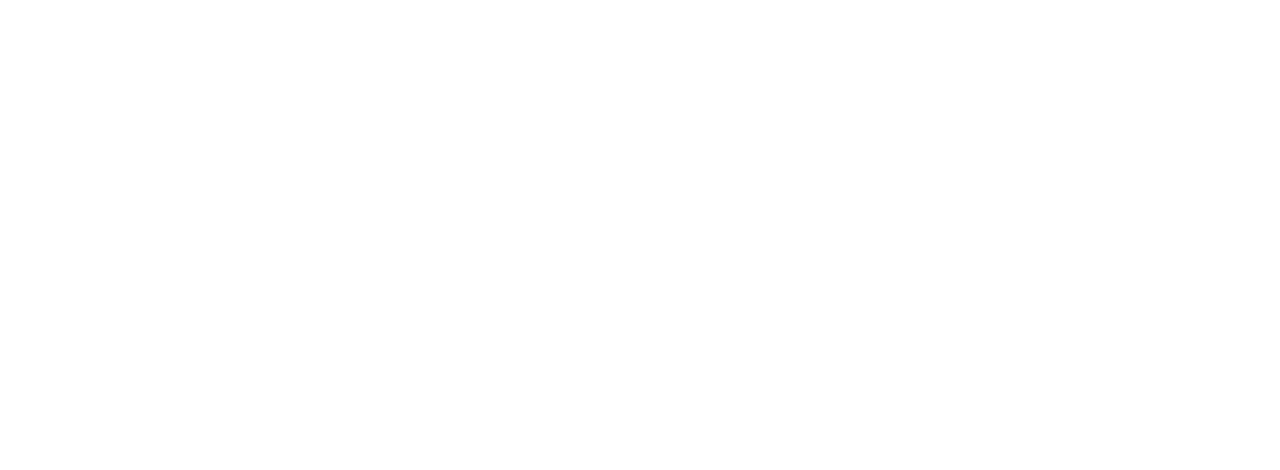
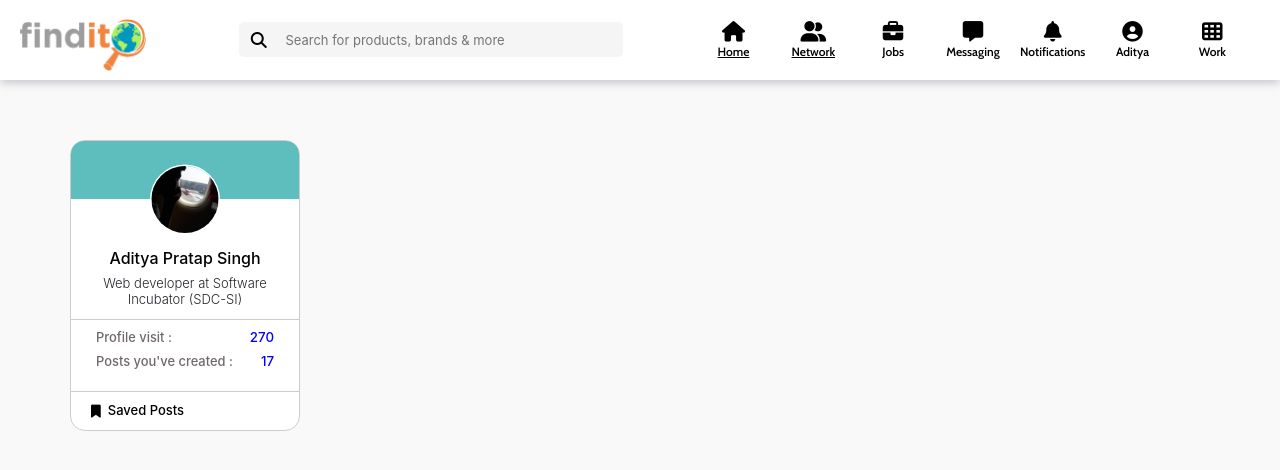
Before and after one commit to AdityaPratap2001/LinkedIn-clone, a React (Create React App) app in the folder Front-End/: page /network in a window 1280 px wide. Shown: the top 470 px of the page. Built offline with nearby package versions, Linux system fonts and the light colour scheme.

Commit message:
Added profile-SideBox component

```diff
--- a/Front-End/package.json
+++ b/Front-End/package.json
@@ -9,6 +9,7 @@
     "otp-input-react": "^0.2.4",
     "react": "^16.14.0",
     "react-dom": "^16.14.0",
+    "react-loading-skeleton": "^2.1.1",
     "react-otp-input": "^2.2.0",
     "react-router-dom": "^5.2.0",
     "react-scripts": "3.4.3",
--- a/Front-End/src/App.css
+++ b/Front-End/src/App.css
@@ -3,3 +3,11 @@
   padding: 0;
   box-sizing: border-box;
 }
+.body{
+  height: 90vh;
+  margin-top: 10vh;
+  /* border: red 2px solid; */
+  background-color: #f9f9f9;
+  /* padding: 9vh 5vw; */
+  padding: 60px 70px;
+}
--- a/Front-End/src/App.js
+++ b/Front-End/src/App.js
@@ -4,6 +4,7 @@
 import Home from './routes/Home/Home';
 import Signup from './routes/Signup/Signup';
 import Login from './routes/Login/Login';
+import Network from './routes/Network/Network';
 
 function App() {
   return (
@@ -13,6 +14,7 @@
         <Route path='/' exact component={Home}/>
         <Route path='/userSignup/:id' render={props => <Signup key={props.location.pathname} {...props}/>}/>
         <Route path='/userLogin' exact component={Login}/>
+        <Route path='/network' exact component={Network}/>
 
       </BrowserRouter>
     </div>
--- a/Front-End/src/components/Navbar/ConditionalRender/ConditionalRender.js
+++ b/Front-End/src/components/Navbar/ConditionalRender/ConditionalRender.js
@@ -5,7 +5,7 @@
 class ConditionalRender extends Component {
 
   state = {
-    isLoggedIn : null
+    isLoggedIn : true
   }
 
   render() {
--- a/Front-End/src/components/Navbar/Navbar.css
+++ b/Front-End/src/components/Navbar/Navbar.css
@@ -1,7 +1,7 @@
 .Navbar{
   display: flex;
   height: 10vh;
-  /* box-shadow : 0px 3px 9px #c6c6cc; */
+  box-shadow : 0px 3px 9px #c6c6cc;
   padding-left: 20px;
   position: fixed;
   z-index: 100;
--- /dev/null
+++ b/Front-End/src/components/ProfileSidebox/ProfileSidebox.css
@@ -0,0 +1,70 @@
+.profileSideBox{
+  position: fixed;
+  background-color: white;
+  /* box-shadow: 2px 2px 10px 2px #ccc; */
+  border: #ccc 1.4px solid;
+  width: 230px;
+  display: flex;
+  flex-direction: column;
+  align-items: center;
+  border-radius: 15px;
+}
+.profileSideBox .coverImg{
+  height: 58px;
+  width: 100%;
+  border-radius: 13px 13px 0 0;
+  background-color: rgb(94, 189, 189);
+}
+.profileSideBox .profilePic{
+  height: 50px;
+  border-radius: 50%;
+  transform: scale(1.4) translateY(-35%);
+  border: white 1.5px solid;
+}
+.profileSideBox .profileName{
+  font-size: 16px;
+  width: 100%;
+  text-align: center;
+  padding: 0 10px;
+}
+.profileSideBox .profileName a{
+  color: black;
+}
+.profileSideBox .profileStatus{
+  font-weight: 350;
+  padding: 0 10px;
+  text-align: center;
+  font-size: 13px;
+  padding-bottom: 12px;
+  border-bottom: #ccc 1.8px solid;
+}
+.profileSideBox .profileVisits{
+  display: flex;
+  justify-content: space-between;
+  width: 100%;
+  padding: 0 25px;
+  font-size: 12.9px;
+  font-weight: 500;
+  margin-bottom: 4px;
+  color: rgb(112, 105, 105);
+}
+.profileSideBox .savedPosts{
+  display: flex;
+  font-size: 13px;
+  width: 100%;
+  margin-top: 15px;
+  padding: 7px 20px;
+  align-items: center;
+  border-top: #ccc 1.8px solid;
+  /* margin-bottom: 20px; */
+}
+.profileSideBox .savedPosts:hover{
+  cursor: pointer;
+  background-color: #ccc;
+  border-radius: 0 0 13px 13px;
+}
+.profileSideBox .savedPosts .saved{
+  font-size: 13px;
+  margin-left: 7px;
+  transform: translateY(3.7px);
+}
--- /dev/null
+++ b/Front-End/src/components/ProfileSidebox/ProfileSidebox.js
@@ -0,0 +1,94 @@
+import React, { Component } from "react";
+import Skeleton from "react-loading-skeleton";
+import profilePic from "../../assets/profileSample.jpg";
+import { NavLink } from "react-router-dom";
+import "./ProfileSidebox.css";
+
+const details = {
+  firstname: "Aditya",
+  lastname: "Pratap Singh",
+  position: "Web developer",
+  industry: "Software Incubator (SDC-SI)",
+  visits: 270,
+  postNum: 17,
+};
+
+class ProfileSidebox extends Component {
+  state = {
+    loading: true,
+  };
+
+  componentDidMount(){
+    setTimeout(()=>{
+      this.setState({loading : false});
+    },4000)
+  }
+
+  render() {
+    let data = (
+      <>
+        <div className="coverImg"></div>
+
+        <img className="profilePic" src={profilePic} />
+
+        <h5 className="profileName">
+          <NavLink to="/profile">
+            {details.firstname} {details.lastname}
+          </NavLink>
+        </h5>
+
+        <h6 className="profileStatus">
+          {details.position} at {details.industry}
+        </h6>
+
+        <div className="profileVisits">
+          <div>Profile visit : </div>
+          <div style={{ color: "blue", fontSize: "13.3px" }}>
+            {details.visits}
+          </div>
+        </div>
+
+        <div className="profileVisits">
+          <div>Posts you've created : </div>
+          <div style={{ color: "blue", fontSize: "13.3px" }}>
+            {details.postNum}
+          </div>
+        </div>
+
+        <NavLink to="/savedPosts" style={{ color: "black", width: "100%" }}>
+          <div className="savedPosts">
+            <i class="fas fa-bookmark"></i>
+            <h6 className="saved">Saved Posts</h6>
+          </div>
+        </NavLink>
+      </>
+    );
+    if (this.state.loading) {
+      data = (
+        <>
+          <Skeleton circle={true} style={{marginTop:'20px',marginBottom:'20px'}} height={65} width={65}/>
+          <Skeleton width={200} height={12}/>
+          <Skeleton width={170} height={10}/>
+          <Skeleton width={170} height={10}/>
+          <Skeleton width={200} height={12}/>
+          <Skeleton width={170} height={10}/>
+          <Skeleton width={170} height={10}/>
+          <Skeleton width={200} height={12}/>
+          <Skeleton width={170} height={10}/>
+          <Skeleton width={170} height={10}/>
+        </>
+      )
+    }
+
+    return <div className="profileSideBox">{data}</div>;
+  }
+}
+
+export default ProfileSidebox;
+
+{
+  /* <Skeleton circle={true} height={50} width={50}/> */
+}
+{
+  /* <Skeleton width={200} height={12}/> */
+}
--- /dev/null
+++ b/Front-End/src/routes/Network/Network.js
@@ -0,0 +1,21 @@
+import React, { Component } from 'react';
+import Navbar from '../../components/Navbar/Navbar';
+import ProfileSidebox from '../../components/ProfileSidebox/ProfileSidebox';
+
+class Network extends Component {
+  render() {
+    return (
+      <div>
+        <Navbar/>
+        <div className='body'>
+          <ProfileSidebox/>
+          <div>
+
+          </div>
+        </div>
+      </div>
+    );
+  }
+}
+
+export default Network;
```
Also changed, not shown: 1 other file (tests, documents, lock files or other folders).
